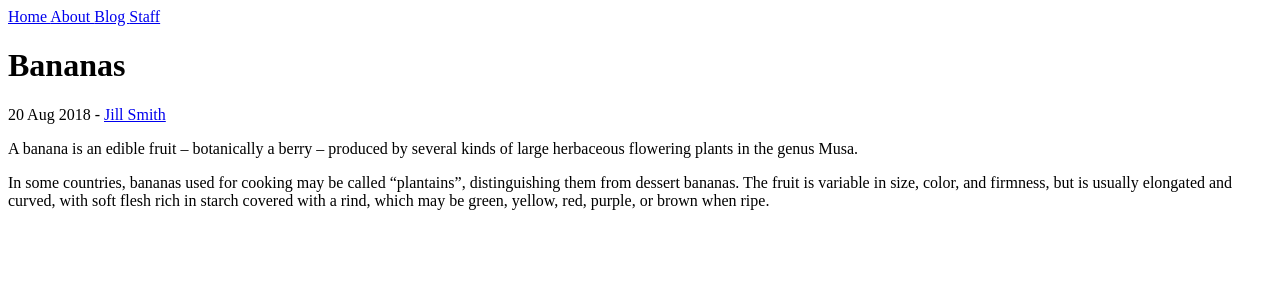
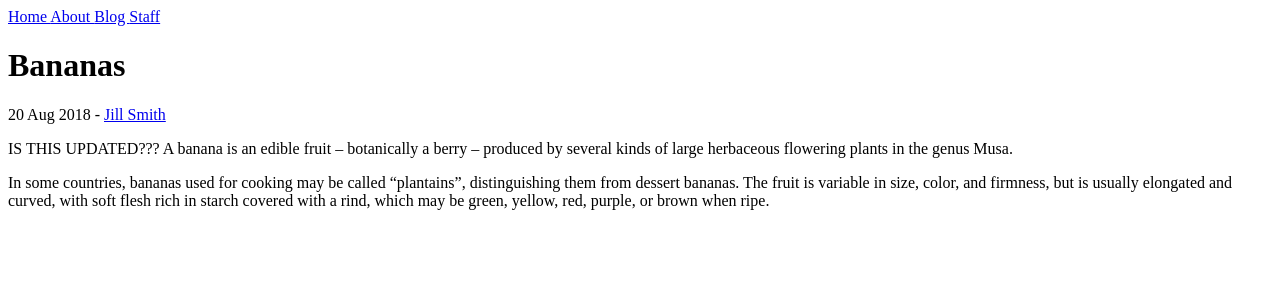
Before and after one commit to AShiTheCoder/AShiTheCoder.github.io, a Jekyll site: the page built from _posts/2018-08-20-bananas.md, in a window 1280 px wide. Shown: the top 300 px of the page. Built offline with Jekyll 4.4.1, drawn with Linux system fonts in a browser that asks for light colours.

Commit message:
small test change

```diff
--- a/_posts/2018-08-20-bananas.md
+++ b/_posts/2018-08-20-bananas.md
@@ -2,6 +2,7 @@
 layout: post
 author: jill
 ---
+IS THIS UPDATED???
 A banana is an edible fruit – botanically a berry – produced by several kinds
 of large herbaceous flowering plants in the genus Musa.
 
```
